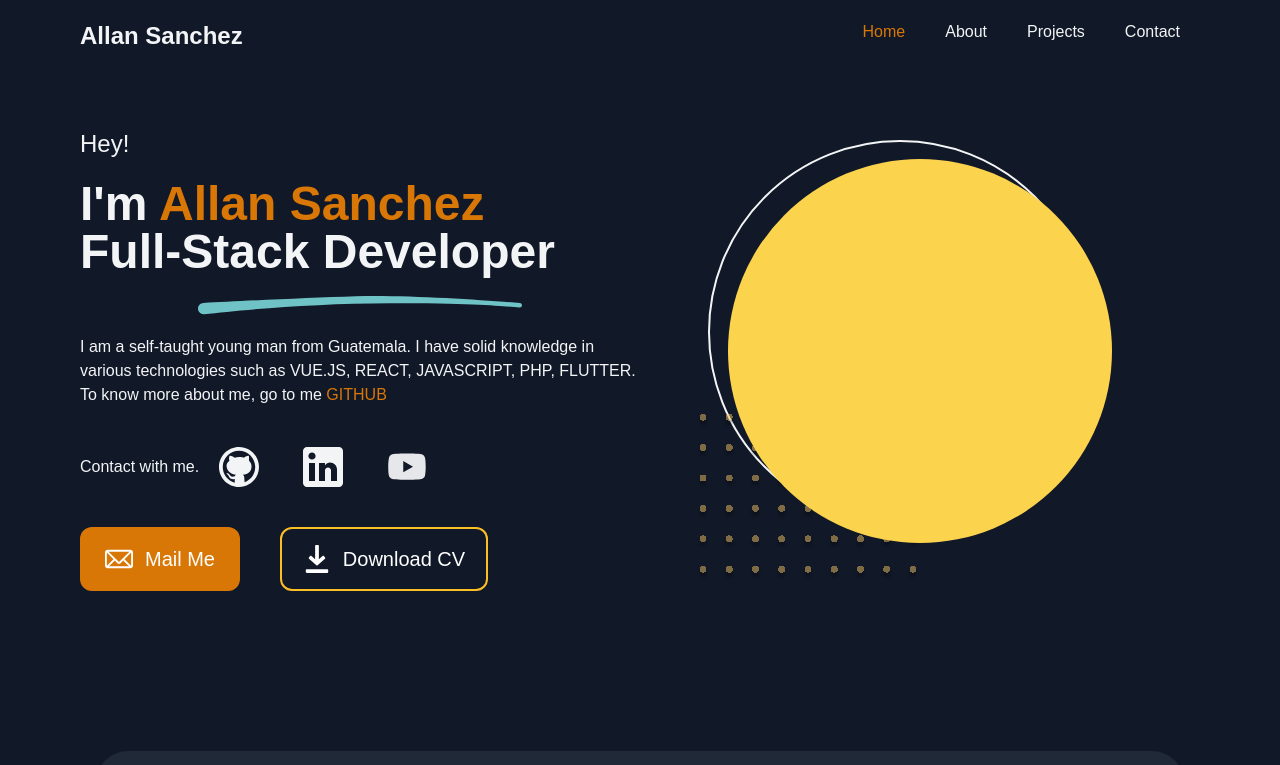
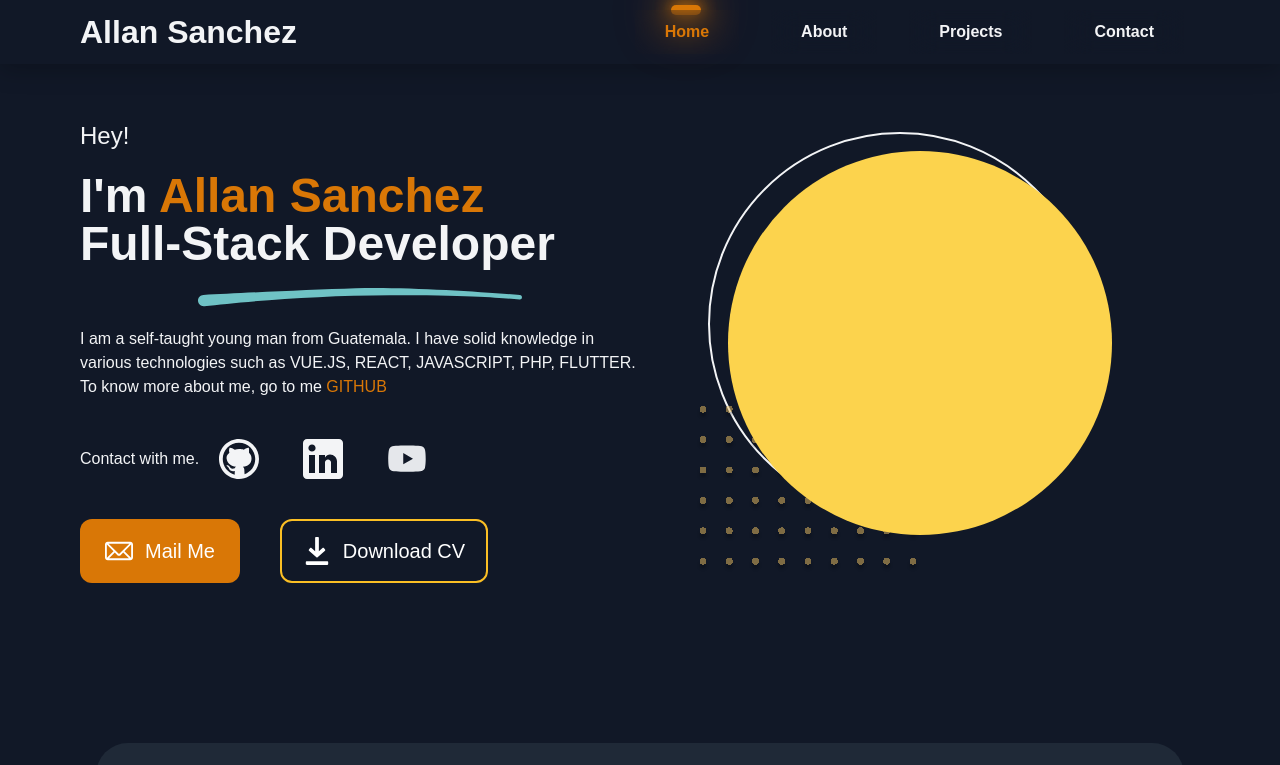
Before and after one commit to Allan-Sanchez/blog_and_porfolio, a Next.js app: page / in a window 1280 px wide. Shown: the top 765 px of the page. Built offline with nearby package versions, Linux system fonts and the light colour scheme.

Commit message:
add: remove tailwind in the nav and active added

```diff
--- a/components/home_page/HeroPage.js
+++ b/components/home_page/HeroPage.js
@@ -10,7 +10,7 @@ import BulletPoints from "../svg/bulletPoints";
 
 export default function HeroPage() {
   return (
-    <div className="lg:grid lg:grid-cols-2 gap-y-40 ">
+    <div className="lg:grid lg:grid-cols-2 gap-y-40 pt-16">
       <div className="pt-14">
         <h4 className="text-2xl">Hey!</h4>
         <h1 className="w-11/12 text-3xl sm:text-5xl font-bold my-5">
@@ -21,9 +21,10 @@ export default function HeroPage() {
           <Line />
         </div>
         <p>
-          I am a self-taught young man from Guatemala.
-          I have solid knowledge in various technologies such as VUE.JS, REACT,
-          JAVASCRIPT, PHP, FLUTTER. To know more about me, go to me<span className="text-yellow-600 my-5"> GITHUB </span>
+          I am a self-taught young man from Guatemala. I have solid knowledge in
+          various technologies such as VUE.JS, REACT, JAVASCRIPT, PHP, FLUTTER.
+          To know more about me, go to me
+          <span className="text-yellow-600 my-5"> GITHUB </span>
         </p>
         {/* social media */}
         <div className="py-10 flex items-center">
--- a/components/home_page/Navigation.js
+++ b/components/home_page/Navigation.js
@@ -1,23 +1,28 @@
 import React from "react";
-
+import styles from "../../styles/navbar.module.css";
+import SvgHamburger from "../svg/SvgHamburger";
 export default function Navigation() {
   return (
-    <nav className="hidden md:flex justify-between mx-20 my-5">
-      <h2 className="font-bold text-2xl">Allan Sanchez</h2>
-      <ul className="flex">
-        <li className=" font-medium mx-5 text-yellow-600">
+    <nav className={styles.navBar}>
+      <h2 className={styles.navBarLogo}>Allan Sanchez</h2>
+      <ul className={styles.navBarContainer}>
+        <li className={styles.active}>
           <a href="#">Home</a>
         </li>
-        <li className="font-medium mx-5">
+        <li>
           <a href="#">About</a>
         </li>
-        <li className="font-medium mx-5">
+        <li>
           <a href="#">Projects</a>
         </li>
-        <li className="font-medium mx-5">
+        <li>
           <a href="#">Contact</a>
         </li>
+        <div className={styles.marker}></div>
       </ul>
+      <SvgHamburger className={styles.iconHamburger} />
+
+      <div className={styles.navBarMenuMovil}></div>
     </nav>
   );
 }
--- /dev/null
+++ b/components/svg/SvgClose.js
@@ -0,0 +1,22 @@
+import * as React from "react"
+
+function SvgClose(props) {
+  return (
+    <svg
+      xmlns="http://www.w3.org/2000/svg"
+      fill="none"
+      viewBox="0 0 24 24"
+      stroke="currentColor"
+      {...props}
+    >
+      <path
+        strokeLinecap="round"
+        strokeLinejoin="round"
+        strokeWidth={2}
+        d="M6 18L18 6M6 6l12 12"
+      />
+    </svg>
+  )
+}
+
+export default SvgClose
--- /dev/null
+++ b/components/svg/SvgHamburger.js
@@ -0,0 +1,22 @@
+import * as React from "react"
+
+function SvgHamburger(props) {
+  return (
+    <svg
+      xmlns="http://www.w3.org/2000/svg"
+      fill="none"
+      viewBox="0 0 24 24"
+      stroke="currentColor"
+      {...props}
+    >
+      <path
+        strokeLinecap="round"
+        strokeLinejoin="round"
+        strokeWidth={2}
+        d="M4 6h16M4 12h16M4 18h16"
+      />
+    </svg>
+  )
+}
+
+export default SvgHamburger
--- /dev/null
+++ b/styles/navbar.module.css
@@ -0,0 +1,89 @@
+.navBar {
+  position: fixed;
+  display: flex;
+  align-items: center;
+  justify-content: space-between;
+  width: 100%;
+  height: 4rem;
+  padding: 1rem 1rem;
+  font-weight: bold;
+  background-color: #111827;
+  /* border-bottom: 1px solid #c4c4c4; */
+  color: #f3f4f6;
+  z-index: 100;
+  box-shadow: 0 5px 25px rgba(0, 0, 0, 0.25);
+}
+
+.navBar .navBarLogo {
+  font-size: 1.5rem;
+}
+.navBar .navBarContainer {
+  display: none;
+  position: relative;
+}
+.navBar .navBarContainer li {
+  margin: 0 1rem;
+  cursor: pointer;
+  list-style: none;
+}
+.navBarContainer .active {
+  color: #d97706;
+}
+
+.navBarContainer li a {
+  text-decoration: none;
+  position: relative;
+  display: inline-block;
+  padding: 10px 30px;
+  z-index: 100;
+  backdrop-filter: blur(15px);
+}
+
+.marker {
+  position: absolute;
+  top: 0;
+  transition: 0.5s;
+  z-index: 1;
+  left: 9%;
+}
+.marker::before {
+  content: "";
+  position: absolute;
+  top: -5px;
+  width: 30px;
+  height: 10px;
+  /* transform: translateX(-50%); */
+  background: #d97706;
+  box-shadow: 0 0 15px #d97706, 0 0 30px #d97706, 0 0 45px #d97706,
+    0 0 60px #d97706;
+  border-radius: 10px;
+}
+.iconHamburger {
+  cursor: pointer;
+  height: 2.5rem;
+  color: #d97706;
+}
+.navBarMenuMovil {
+  position: absolute;
+  width: 100%;
+  height: 100vh;
+  background: rebeccapurple;
+  z-index: 100;
+  display: none;
+}
+@media (min-width: 768px) {
+  .navBar {
+    padding: 1rem 5rem;
+  }
+  .navBar .navBarLogo {
+    font-size: 2rem;
+  }
+}
+@media (min-width: 1024px) {
+  .iconHamburger {
+    display: none;
+  }
+  .navBar .navBarContainer {
+    display: flex;
+  }
+}
```
